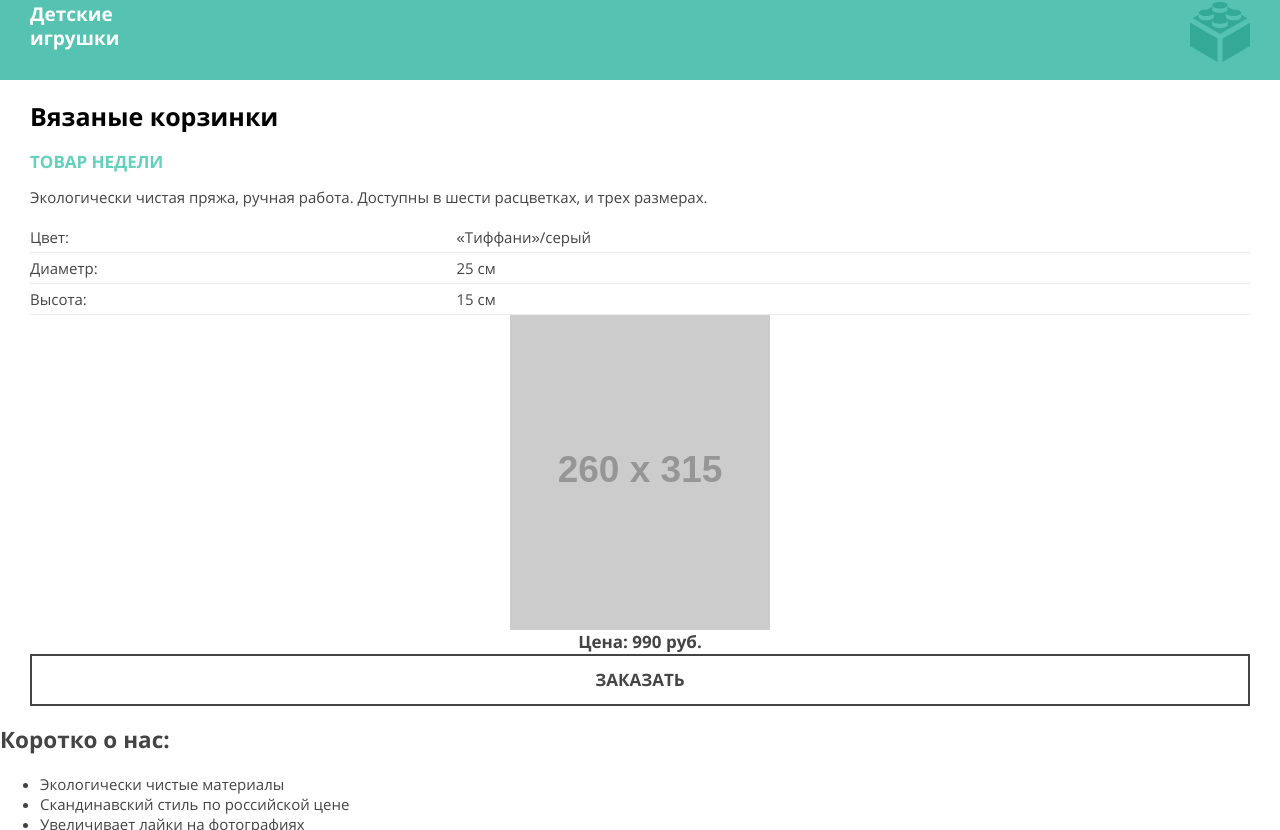
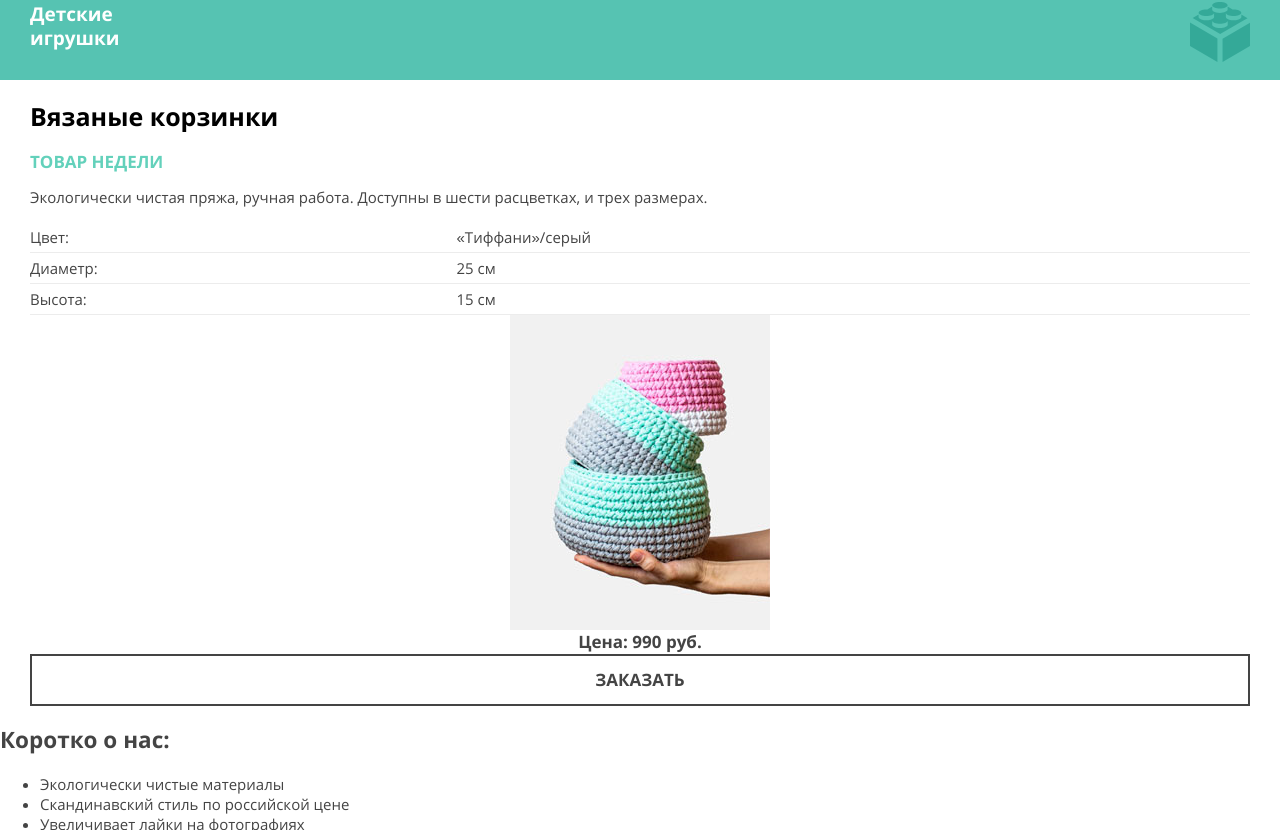
Before and after one commit to emptyform/344833-mishka, a plain HTML site: page index.html in a window 1280 px wide. Shown: the part 489-1319 px from the top of the page. Drawn offline with nearby package versions, Linux system fonts and the light colour scheme; files that its build step writes are made by us from their sources; placeholder pictures from the web are drawn by us; files whose address does not match are found by name.

Commit message:
Изменил разметку

```diff
--- a/index.html
+++ b/index.html
@@ -92,7 +92,7 @@
       </tr>
     </table>
 
-    <img src="http://placehold.it/260x315" width="260" height="315" alt="Вязаные корзинки">
+    <img src="img/triple-set-mobile@1x.jpg" width="260" height="315" alt="Вязаные корзинки">
     <div class="pop-goods__price">Цена: 990 руб.</div>
     <a class="button" href="#" id="open-modal">Заказать</a>
   </div>
```
